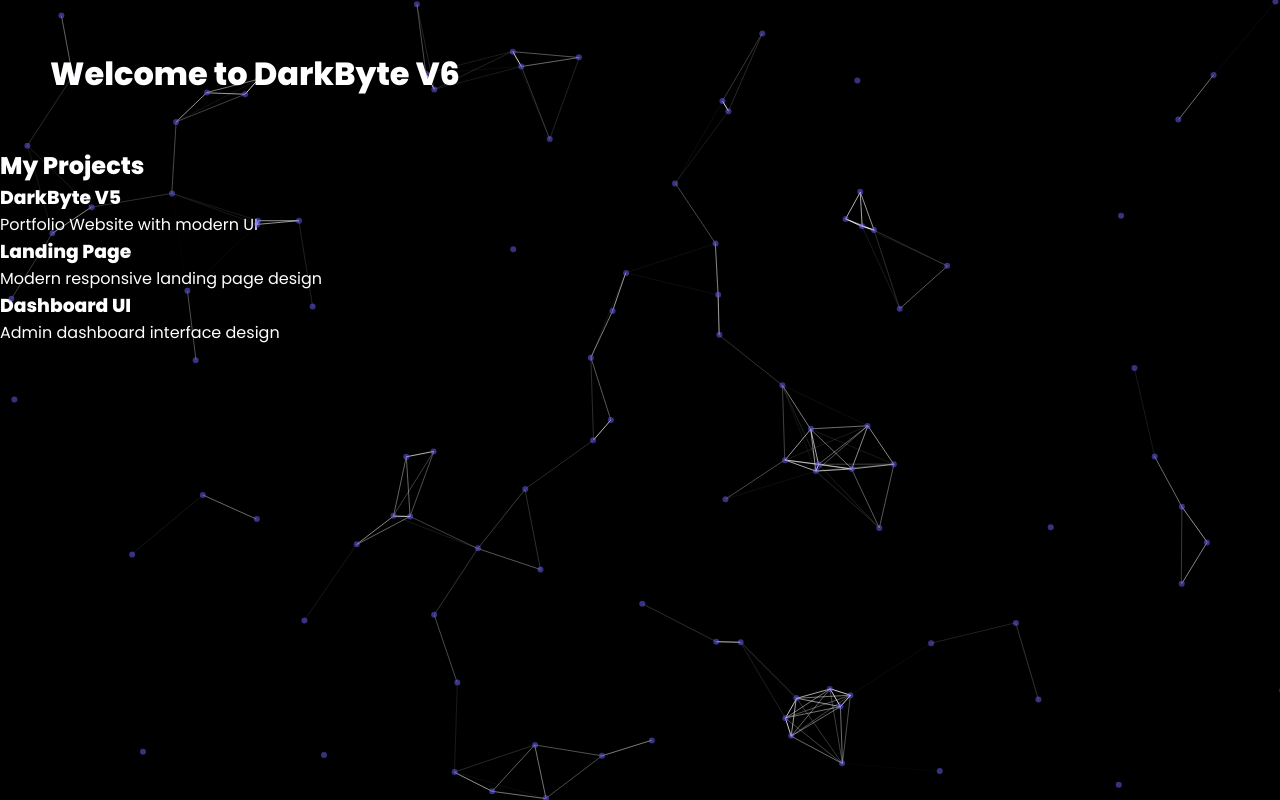
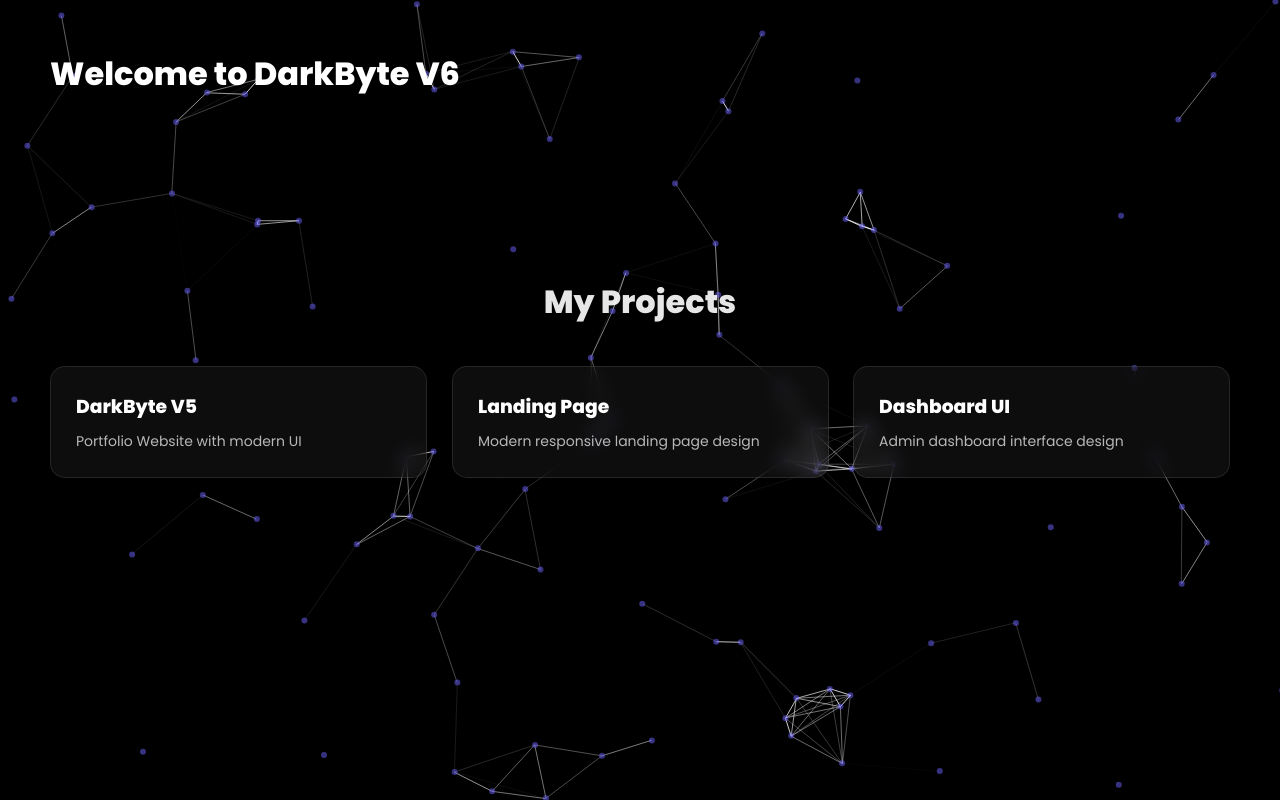
Before and after one commit to bt3762334-commits/DarkByte-V6, a plain HTML site: page index.html in a window 1280 px wide. Drawn offline with nearby package versions, Linux system fonts and the light colour scheme.

Commit message:
Update style.css

```diff
--- a/style.css
+++ b/style.css
@@ -68,3 +68,54 @@ body {
   opacity: 1;
   transform: translateY(0);
 }
+/* SECTION TITLE */
+.section-title {
+  font-size: 32px;
+  text-align: center;
+  margin: 80px 0 40px;
+  opacity: 0.9;
+}
+
+/* PROJECTS GRID */
+.projects {
+  position: relative;
+  z-index: 2;
+  padding: 50px;
+}
+
+.projects-grid {
+  display: grid;
+  grid-template-columns: repeat(auto-fit, minmax(250px, 1fr));
+  gap: 25px;
+}
+
+/* CARD */
+.project-card {
+  background: rgba(255, 255, 255, 0.05);
+  border: 1px solid rgba(255, 255, 255, 0.1);
+  padding: 25px;
+  border-radius: 15px;
+  backdrop-filter: blur(10px);
+  transition: 0.4s ease;
+  cursor: pointer;
+
+  transform: perspective(1000px) rotateX(0deg) rotateY(0deg);
+}
+
+/* HOVER EFFECT */
+.project-card:hover {
+  transform: translateY(-10px) scale(1.03);
+  box-shadow: 0 0 25px rgba(108, 99, 255, 0.4);
+  border-color: #6c63ff;
+}
+
+/* TEXT */
+.project-card h3 {
+  margin-bottom: 10px;
+  color: #fff;
+}
+
+.project-card p {
+  font-size: 14px;
+  opacity: 0.7;
+}
```
